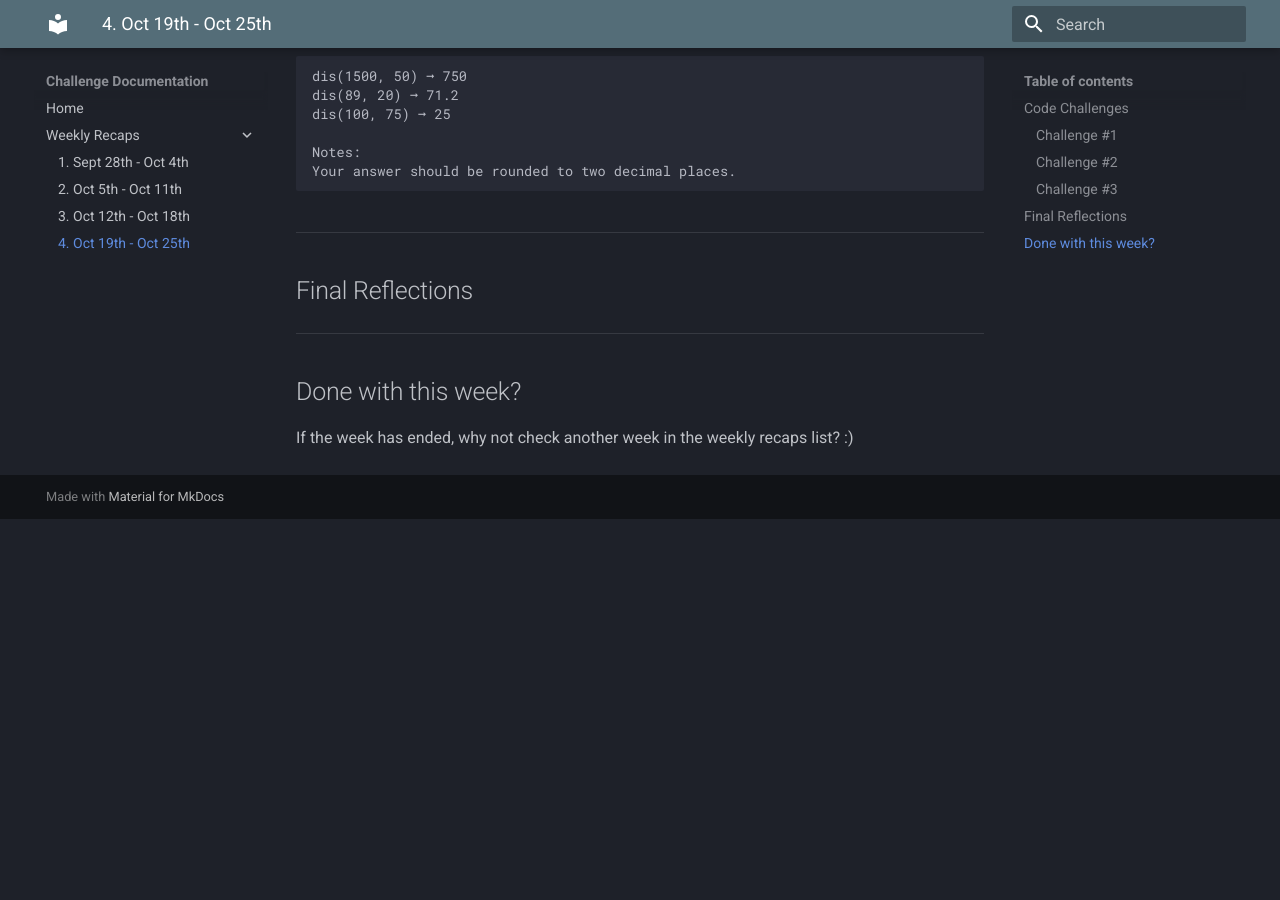
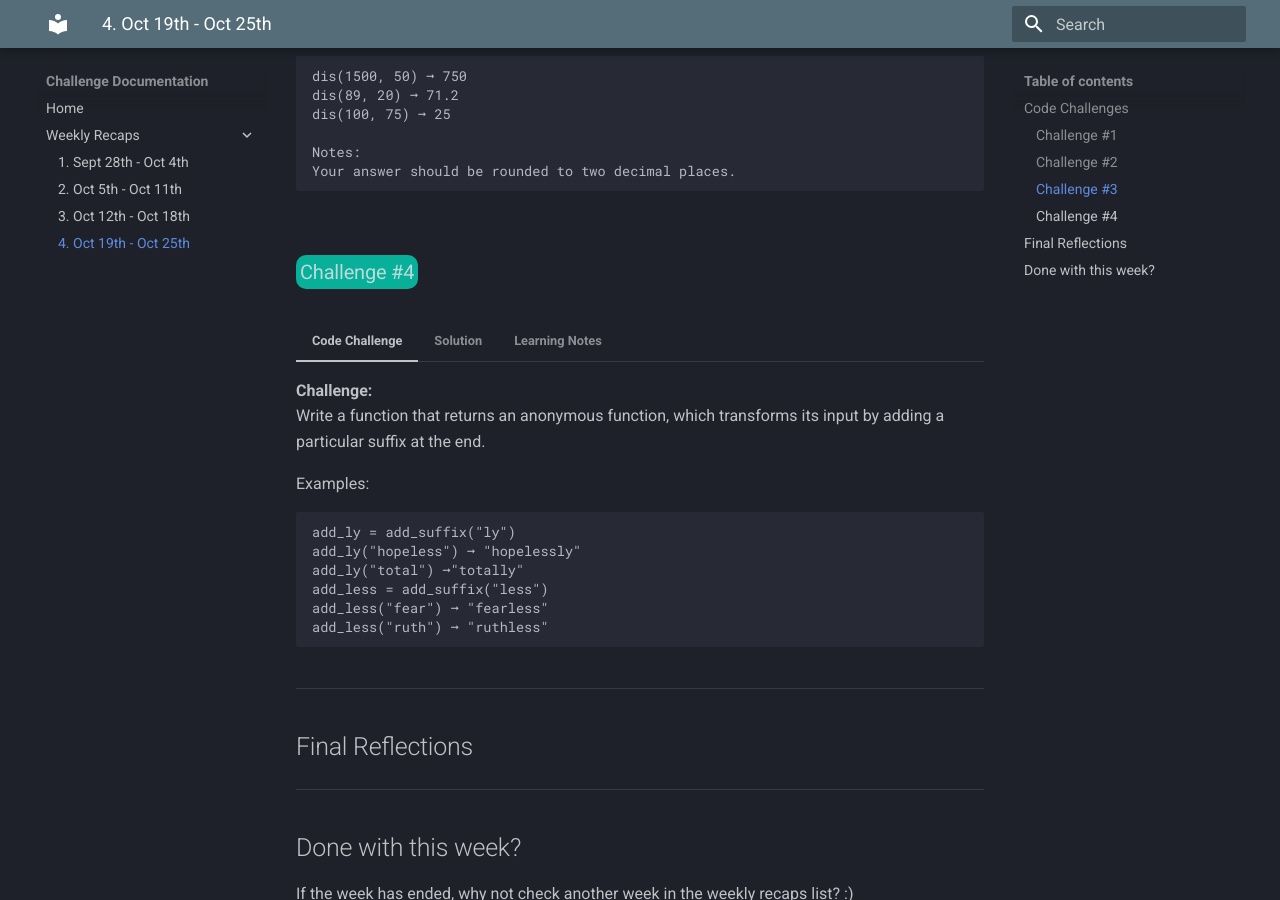
Before and after one commit to RobertEJohnson/Coding-Challenge-Tracker, an MkDocs documentation site: the page built from docs/weeklyRecaps/week4.md, in a window 1280 px wide and 900 px high, scrolled down 1944 px. Built offline with MkDocs 1.6.1 and Material for MkDocs 9.7.7, drawn with Linux system fonts in a browser that asks for light colours; before the commit the page ends 2463 px from its top, so only the background shows below that.

Commit message:
added Challenge #4

````diff
--- a/docs/weeklyRecaps/week4.md
+++ b/docs/weeklyRecaps/week4.md
@@ -175,6 +175,53 @@ These are all of the challenges, solutions, notes, and reflections from (Month D
 
     >Also, I got rusty on the ```toFixed``` method, so I'm glad I got some more experience using that again.
 
+### Challenge #4 {: .challenge .challenge--edabit}
+
+=== "Code Challenge"
+
+    **Challenge:**
+    Write a function that returns an anonymous function, which transforms its input by adding a particular suffix at the end.
+
+    Examples:
+
+        add_ly = add_suffix("ly")
+        add_ly("hopeless") ➞ "hopelessly"
+        add_ly("total") ➞"totally"
+        add_less = add_suffix("less")
+        add_less("fear") ➞ "fearless"
+        add_less("ruth") ➞ "ruthless"
+
+=== "Solution"
+
+    **Solution:**
+    Here's my first solution:
+
+        function add_suffix(suffix) {
+            return (name)=>{
+                return name + suffix;
+            }
+        }
+
+    I submitted this solution, but I should've spent a little more time on this function, I made a few mistakes.
+
+    First, I should have a better name for the parameter ```name``` something like ```word``` or ```string``` would work.
+
+    Second, I don't need to have a code block for the anonymous function and the return within. That can be done implicitly since there is only on expression.
+
+    Here's my updated solution:
+
+        function add_suffix(suffix) {
+            return (word) => word + suffix;
+        }
+
+    Looking at other people's solutions I don't see anything else I'd rather add, I think this solution is great! :)
+
+=== "Learning Notes"
+
+    **Learning Notes:**
+
+    >Pause, and do a check for unneeded code and poorly phrased things. It doesn't happen naturally, at least yet, the space has to be made for the refinement if I want it. It'll probably come more naturally when I get into a better habit of pausing before submitting.
+
 ---
 
 ## Final Reflections
````
